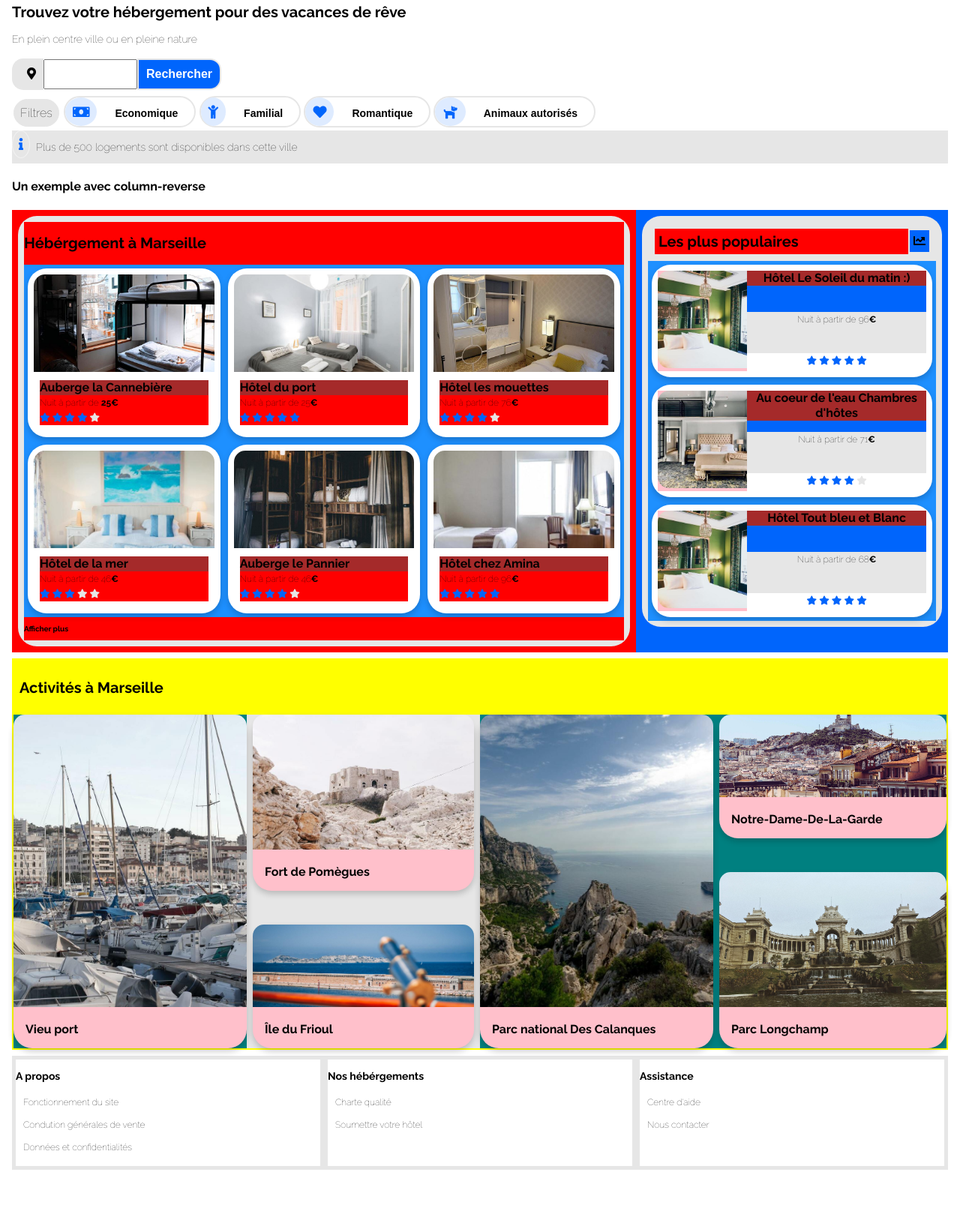
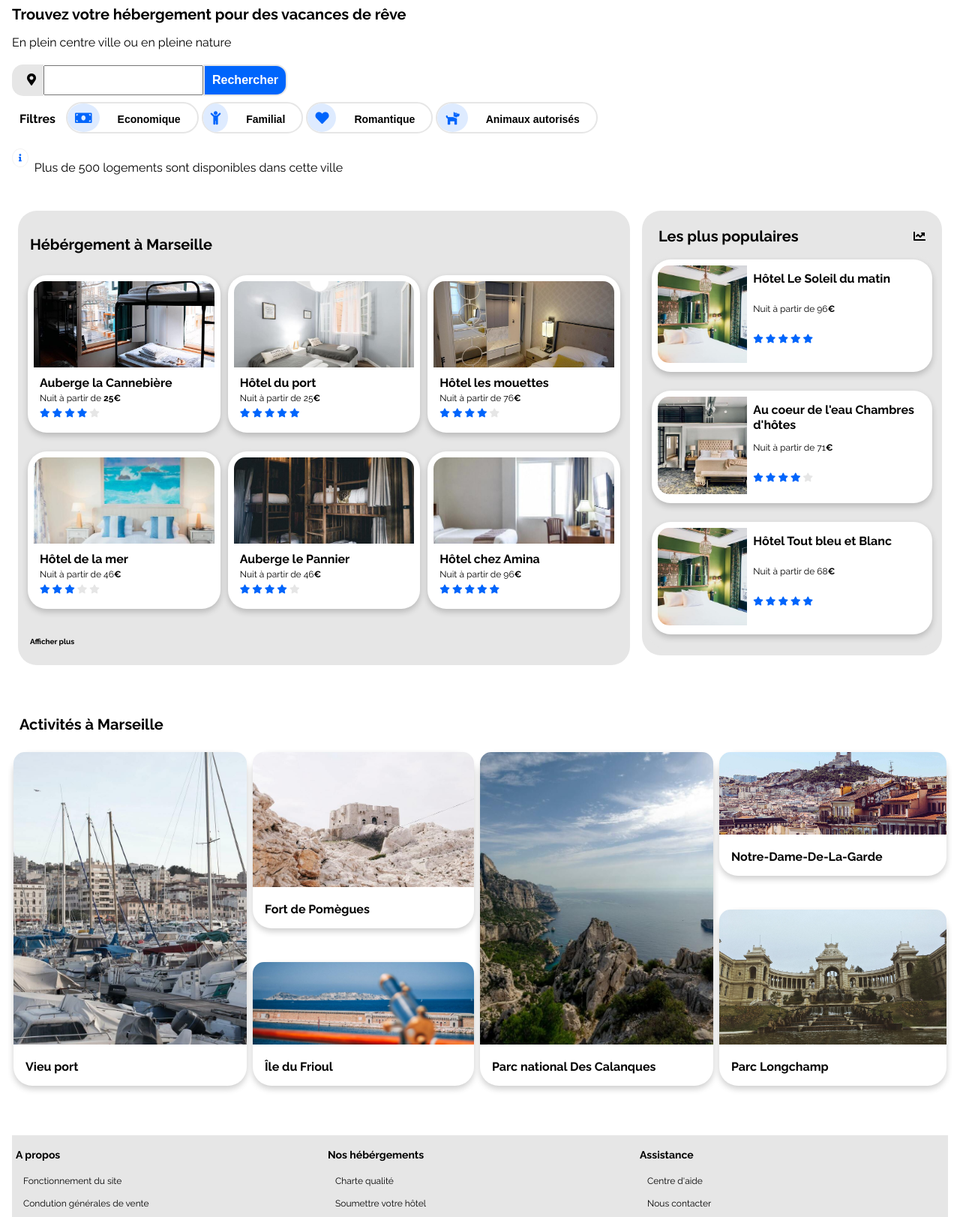
Before and after one commit to linnnux/booki, a plain HTML site: page index.html in a window 1280 px wide. Shown: the part 76-1699 px from the top of the page at 75% size. Before the commit the page ends 1652 px from the top, so only its background shows below. Drawn offline with Linux system fonts and the light colour scheme; a web font is replaced by a local one.

Commit message:
:v 1.0.0

```diff
--- a/css/activities.css
+++ b/css/activities.css
@@ -1,8 +1,6 @@
 .activities
 {
-  background-color: yellow;
   padding: 2px;
-
 }
 
 
@@ -12,7 +10,6 @@
   max-width: 425;
   text-align: left;
   position: relative;
-  background-color: pink;
 }
 article .activities .card
 {
@@ -65,14 +62,10 @@ article .activities .card
   .card .mmn-small-twothird
   {
     width: 66.66%;
-    background-color: brown;
-
   }
   .mmn-small-third
   {
     width: 33.33%;
-    background-color: pink;
-
   }
   .activities .card img
   {
--- a/css/cards.css
+++ b/css/cards.css
@@ -7,6 +7,7 @@
   max-height: 200px;
   text-align: left;
   position: relative;
+  background-color: white;
 
 }
 aside .card
@@ -17,6 +18,10 @@ aside .card
 }
 
 .card img{
+  height: 115px;
+  object-fit: cover;
+}
+aside .card img{
   height: 130px;
   object-fit: cover;
 }
@@ -42,7 +47,6 @@ aside .card
   font-size: 16px;
   padding: 0px;
   margin: 0px;
-  background-color: brown;
 }
 .card p
 {
@@ -61,7 +65,6 @@ aside .mmn-small-twothird
 aside .mmn-small-third
 {
   width: 33.33%;
-  background-color: pink;
 }
 
 /* On screens that are 600px wide or less, make the menu links stack on top of each other instead of next to each other */
@@ -72,14 +75,10 @@ aside .mmn-small-third
   .card .mmn-small-twothird
   {
     width: 66.66%;
-    background-color: brown;
-
   }
   .mmn-small-third
   {
     width: 33.33%;
-    background-color: pink;
-
   }
 
 }
--- a/css/filters.css
+++ b/css/filters.css
@@ -25,8 +25,13 @@
   border-radius: 50%;
   font-size: 18px;
 }
+.mmn-info
+{
+  float:left;
+  padding: 0px 8px 4px 8px;
+}
 .mmn-tag {
- background-color: var(--grey);
+
  border: none;
  color: black;
  text-align: center;
@@ -35,7 +40,7 @@
  margin: 4px 2px;
  cursor: pointer;
  border-radius: 20px;
- border: solid 1px var(--grey);
+ font-weight: bolder;
 }
 
 
@@ -50,7 +55,7 @@ input[type=text]
   cursor: pointer;
   float: left;
   height: 40px;
-  width: 125px;
+
 }
 
 
@@ -60,7 +65,6 @@ span.a {
   height: 100px;
   padding: 5px;
   border: 1px solid blue;
-  background-color: yellow;
 }
 .btn-group .button
 {
@@ -118,9 +122,14 @@ span.a {
   {
     display: block;
     width: 100%;
-    background-color: pink;
     text-align: justify;
     justify-content: space-between;
   }
+  input[type=text]
+  {
+    width: 70%;
+    max-width: 250px;
+    min-width: 100px;
+  }
 
 }
--- a/css/flex.css
+++ b/css/flex.css
@@ -3,16 +3,15 @@
 {
   display: flex;
   justify-content: space-around;
-  background-color: DodgerBlue;
   flex-wrap: wrap;
   align-content: space-around;
 }
 
 .flex-container > div
 {
-  background-color: white;
   width: 200px;
   margin: 5px;
+  margin-bottom: 20px;
   text-align: center;
   line-height: 20px;
   font-size: 20px;
@@ -51,16 +50,21 @@ aside .column
   background-color: red;
 }
 
-.box {
+.box
+{
   display: row;
   align-items: center;
   justify-content: left;
-
+  padding: 8px;
+  text-align: left;
 }
 
-.box div {
+.box div
+{
   width: 100%;
-  height: 55px;
+  min-height: 30px;
+  margin-bottom: 10px;
+  max-height: 50px;
 }
 
 /* On screens that are 600px wide or less, make the menu links stack on top of each other instead of next to each other */
@@ -78,9 +82,9 @@ aside .column
   }
 
 
-  #content {
+  #content
+  {
     width: 100%;
-
     border: 1px solid #c3c3c3;
     display: flex;
     flex-direction: column-reverse;
@@ -96,13 +100,11 @@ aside .column
   .mmn-third
   {
     width: 100%;
-    background-color: yellow;
     padding: 50px;
   }
   .mmn-twothird
   {
     width: 100%;
-    background-color: yellow;
     padding: 50px;
   }
   .flex-container > div
@@ -113,10 +115,10 @@ aside .column
   }
 
 
-  #content {
+  #content
+  {
     width: 100%;
-
-     display: flex;
+    display: flex;
     flex-direction: column-reverse;
     float: left;
   }
--- a/css/global.css
+++ b/css/global.css
@@ -18,6 +18,7 @@ body
   background-color: #FFF;
   font-family: 'Raleway', sans-serif;
   text-align: justify;
+  color: black;
 }
 
 h1
@@ -38,7 +39,8 @@ h3
 }
 p
 {
-  font-size: 14px;
+  font-size: 16px;
+  font-weight:  400;
 }
 .mmn-tiny
 {
@@ -55,7 +57,6 @@ p
 .mmn-container
 {
   width: 100%;
-
   display: flex;
 }
 
@@ -70,53 +71,39 @@ p
 .mmn-half
 {
   width: 50%;
-
-  background-color: teal;
   float: left;
 }
 .mmn-quarter
 {
   width: 25%;
-
-  background-color: teal;
   float: left;
 }
 .mmn-threequarter
 {
   width: 75%;
-
-  background-color: teal;
   float: left;
 }
 .mmn-twothird
 {
   width: 66.66%;
-
-  background-color: teal;
   float: left;
 }
 .mmn-third
 {
   width: 33.33%;
-
-  background-color: teal;
   float: left;
 }
-
-
-
+/* text align */
 
 .mmn-right
 {
   text-align: right;
-  background-color: purple;
   width: auto;
   float: right;
 }
 .mmn-left
 {
   text-align: left;
-  background-color: red;
 }
 .mmn-center
 {
@@ -125,6 +112,7 @@ p
 
 }
 
+/* borders */
 .mmn-circle
 {
   border-radius: 50%;
@@ -141,6 +129,22 @@ p
 
 }
 
+/* font sizes */
+
+.mmn-tiny
+{
+  font-size: 10px;
+}
+
+.mmn-small
+{
+  font-size: 10px;
+}
+.mmn-3_medium
+{
+  font-size: 12px;
+}
+
 /* On screens that are 600px wide or less, make the menu links stack on top of each other instead of next to each other */
 @media screen and (max-width: 600px)
 {
@@ -153,27 +157,24 @@ p
   .mmn-container, .mmn-half
   {
     width: 100%;
-    background-color: orange;
+  }
 
-  }
   .mmn-twothird, .mmn-third,
   {
     width: 100%;
-    background-color: yellow;
     padding: 50px;
   }
 
-  span.a {
+  span.a
+  {
   display: inline; /* the default for span */
   width: 100px;
   height: 100px;
   padding: 5px;
   border: 1px solid blue;
-  background-color: yellow;
   }
   .flex-container > div
   {
-  background-color: #f1f1f1;
     width: 100%;
     margin: 5px;
     text-align: center;
--- a/css/main.css
+++ b/css/main.css
@@ -6,7 +6,6 @@
   .mmn-twothird, .mmn-third
   {
     width: 100%;
-    background-color: brown;
     display: flex;
     flex-wrap: wrap;
 
--- a/index.html
+++ b/index.html
@@ -10,6 +10,8 @@
     <link href="https://fonts.googleapis.com/css2?family=Rancho&display=swap" rel="stylesheet">
     <link href="https://fonts.googleapis.com/css2?family=Raleway:wght@100&family=Rancho&display=swap" rel="stylesheet">
     <link href="https://fonts.googleapis.com/css2?family=Raleway:wght@100;700&family=Rancho&display=swap" rel="stylesheet">
+    <link href="https://fonts.googleapis.com/css2?family=Raleway:wght@100;400&family=Rancho&display=swap" rel="stylesheet">
+
     <link rel="stylesheet" href="https://pro.fontawesome.com/releases/v5.10.0/css/all.css" integrity="sha384-AYmEC3Yw5cVb3ZcuHtOA93w35dYTsvhLPVnYs9eStHfGJvOvKxVfELGroGkvsg+p" crossorigin="anonymous"/>
 
 
@@ -19,12 +21,12 @@
     <link href="css/filters.css" rel="stylesheet" />
     <link href="css/main.css"   rel="stylesheet" />
     <link href="css/footer.css" rel="stylesheet" />
-    <link href="css/colors.css" rel="stylesheet" />
     <link href="css/aside.css"  rel="stylesheet" />
     <link href="css/cards.css"  rel="stylesheet" />
     <link href="css/activities.css"  rel="stylesheet" />
     <link href="css/margin.css"  rel="stylesheet" />
     <link href="css/padding.css"  rel="stylesheet" />
+    <link href="css/colors.css" rel="stylesheet" />
 
 
 
@@ -36,7 +38,7 @@
 
   <body class="mmn-padding">
 
-    <header class="mmn-container mmn-margin-bootom mmn-grey">
+    <header class="mmn-container mmn-margin-bootom">
 
       <div class="mmn-half">
 
@@ -76,7 +78,7 @@
 
       <div class="mmn-container">
         <span class="block">
-        <span class="mmn-padding mmn-tag">Filtres</span>
+        <span class="mmn-padding mmn-tag"><bold>Filtres</bold></span>
       </span>
 
 
@@ -87,26 +89,23 @@
         <button class="button mmn-rounded mmn-white"><i class='fas fa-dog        icon mmn-margin-right-16'></i><span class="mmn-padding">Animaux autorisés</span></button>
         <span class="c">
       </div>
-      <div class="mmn-container mmn-grey">
-         <span class="mmn-circle mmn-padding mmn-border mmn-text-light-grey mmn-margin-right"  style="float:left"><i class='fas fa-info mmn-text-blue '></i></span>
+      <div class="mmn-container mmn-margin-top-16 mmn-margin-bottom-16">
+         <span class="mmn-circle mmn-border mmn-text-light-grey mmn-margin-right mmn-info"><i class='fas fa-info mmn-text-blue mmn-small'></i></span>
          <p>Plus de 500 logements sont disponibles dans cette ville</p>
       </div>
     </section>
 
 
-
-
     <!-- hebergements-->
 
-    <h4>Un exemple avec column-reverse</h4>
     <section id="content" class="flex-container mmn-margin-bottom mmn-margin-top">
 
 
-          <main class="mmn-twothird mmn-padding" style="background:red">
+          <main class="mmn-twothird mmn-padding">
 
             <div class="mmn-container mmn-rounded mmn-padding mmn-grey">
 
-              <div class="mmn-container mmn-left">
+              <div class="mmn-container mmn-left mmn-padding">
                 <h2>Hébérgement à Marseille</h2>
               </div>
 
@@ -219,7 +218,7 @@
 
               </div>
 
-              <div class="mmn-left mmn-container ">
+              <div class="mmn-left mmn-container mmn-padding">
                   <h3>Afficher plus </h3>
               </div>
 
@@ -233,14 +232,14 @@
 
 
 
-           <aside class="mmn-third mmn-blue mmn-padding">
+           <aside class="mmn-third mmn-padding">
             <div class="mmn-container mmn-rounded mmn-padding mmn-grey">
 
               <div class="mmn-container flex-container-stretch mmn-padding">
                 <div class="mmn-container mmn-left mmn-padding">
                   <h2 style="flex-grow: 9" >Les plus populaires</h2>
                 </div>
-                 <div style="flex-grow: 0.1" class="mmn-blue"><i class='fas fa-chart-line '></i></div>
+                 <div style="flex-grow: 0.1"><i class='fas fa-chart-line '></i></div>
               </div>
 
 
@@ -257,8 +256,8 @@
 
                     <div class="box">
 
-                      <div class="mmn-blue"><h2>Hôtel Le Soleil du matin :)</h2></div>
-                      <div class="mmn-grey"><p>Nuit à partir de 96<b>€</b></p></div>
+                      <div><h2>Hôtel Le Soleil du matin</h2></div>
+                      <div><p>Nuit à partir de 96<b>€</b></p></div>
 
 
                         <div class="mmn-medium">
@@ -284,8 +283,8 @@
 
                     <div class="box">
 
-                      <div class="mmn-blue"><h2>Au coeur de l'eau Chambres d'hôtes</h2></div>
-                      <div class="mmn-grey"><p>Nuit à partir de 71<b>€</b></p></div>
+                      <div><h2>Au coeur de l'eau Chambres d'hôtes</h2></div>
+                      <div><p>Nuit à partir de 71<b>€</b></p></div>
 
 
                         <div class="mmn-medium">
@@ -304,7 +303,7 @@
 
 
 
-                <div class="mmn-container card mmn-rounded mmn-padding">
+                <div class="mmn-margin-bottom-16 mmn-container card mmn-rounded mmn-padding">
                   <div class="mmn-small-third">
                     <img class="rounded-top-left rounded-bottom-left"src="../img/hebergements/4_small/emile-guillemot-Bj_rcSC5XfE-unsplash.jpg" alt="Denim Jeans" style="width:100%">
                   </div>
@@ -312,8 +311,8 @@
 
                     <div class="box">
 
-                      <div class="mmn-blue"><h2>Hôtel Tout bleu et Blanc</h2></div>
-                      <div class="mmn-grey"><p>Nuit à partir de 68<b>€</b></p></div>
+                      <div><h2>Hôtel Tout bleu et Blanc</h2></div>
+                      <div><p>Nuit à partir de 68<b>€</b></p></div>
 
 
                         <div class="mmn-medium">
@@ -351,12 +350,12 @@
 
 
 <!-- activities -->
-    <section class="activities mmn-container mmn-margin-top">
+    <section class="activities mmn-container mmn-margin-top mmn-margin-top-32 mmn-margin-bottom-64">
       <h2 class="mmn-padding">Activités à Marseille</h2>
 
       <div class="mmn-quarter">
 
-        <article class="mmn-container card mmn-grey mmn-rounded">
+        <article class="mmn-container card mmn-rounded">
 
           <picture class="mmn-height-container">
             <img class="rounded-top-left rounded-top-right" src="../img/activites/3_medium/reno-laithienne-QUgJhdY5Fyk-unsplash.jpg" alt="Denim Jeans" style="width:100%">
@@ -368,9 +367,9 @@
 
       </div>
 
-      <div class="mmn-quarter mmn-grey mmn-padding-left mmn-padding-right">
+      <div class="mmn-quarter mmn-padding-left mmn-padding-right">
 
-        <article class="mmn-container card mmn-grey mmn-rounded mmn-margin-bottom-64">
+        <article class="mmn-container card mmn-rounded mmn-margin-bottom-64">
 
           <picture class="mmn-height-twothird">
             <img class="rounded-top-left rounded-top-right " src="../img/activites/3_medium/paul-hermann-QFTrLdQIRhI-unsplash.jpg" alt="Denim Jeans" style="width:100%">
@@ -379,7 +378,7 @@
             <h3 class="mmn-margin mmn-padding">Fort de Pomègues</h3>
         </article>
 
-        <article class="mmn-container card mmn-grey mmn-rounded mmn-margin-top-32">
+        <article class="mmn-container card mmn-rounded mmn-margin-top-32">
           <picture class="mmn-height-third">
             <img class="rounded-top-left rounded-top-right" src="../img/activites/3_medium/kevin-hikari-rV_Qd1l-VXg-unsplash.jpg" alt="Denim Jeans" style="width:100%">
           </picture>
@@ -391,7 +390,7 @@
 
       <div class="mmn-quarter">
 
-        <article class="mmn-container card mmn-grey mmn-rounded ">
+        <article class="mmn-container card mmn-rounded ">
 
           <picture class="mmn-height-container">
             <img class="rounded-top-left rounded-top-right" src="../img/activites/3_medium/kilyan-sockalingum-NR8-cBCN3aI-unsplash.jpg" alt="Denim Jeans" style="width:100%">
@@ -405,14 +404,14 @@
 
       <div class="mmn-quarter mmn-padding-left">
 
-        <article class="mmn-container card mmn-grey mmn-rounded mmn-margin-bottom-64">
+        <article class="mmn-container card mmn-rounded mmn-margin-bottom-64">
           <picture class="mmn-height-third">
             <img class="rounded-top-left rounded-top-right" src="../img/activites/2_large/florian-wehde-xW9e8gdotxI-unsplash.jpg" alt="Denim Jeans" style="width:100%">
           </picture>
             <h3 class="mmn-margin mmn-padding">Notre-Dame-De-La-Garde</h3>
         </article>
 
-        <article class="mmn-container card mmn-grey mmn-rounded">
+        <article class="mmn-container card mmn-rounded">
           <picture class="mmn-height-twothird mmn-margin-top-32">
             <img class="rounded-top-left rounded-top-right " src="../img/activites/2_large/lena-paulin-wH2-EJoDcV0-unsplash.jpg" alt="Denim Jeans" style="width:100%">
           </picture>
@@ -427,7 +426,7 @@
 
 
 
-    <footer class="flex-container mmn-margin-top mmn-grey mmn-container">
+    <footer class="flex-container mmn-margin-top-32 mmn-grey mmn-container">
 
         <div>
           <h2>A propos</h2>
```
Also changed, not shown: css/top.css (+4 -11 lines). Lines whose indentation alone changed are shown as unchanged.
